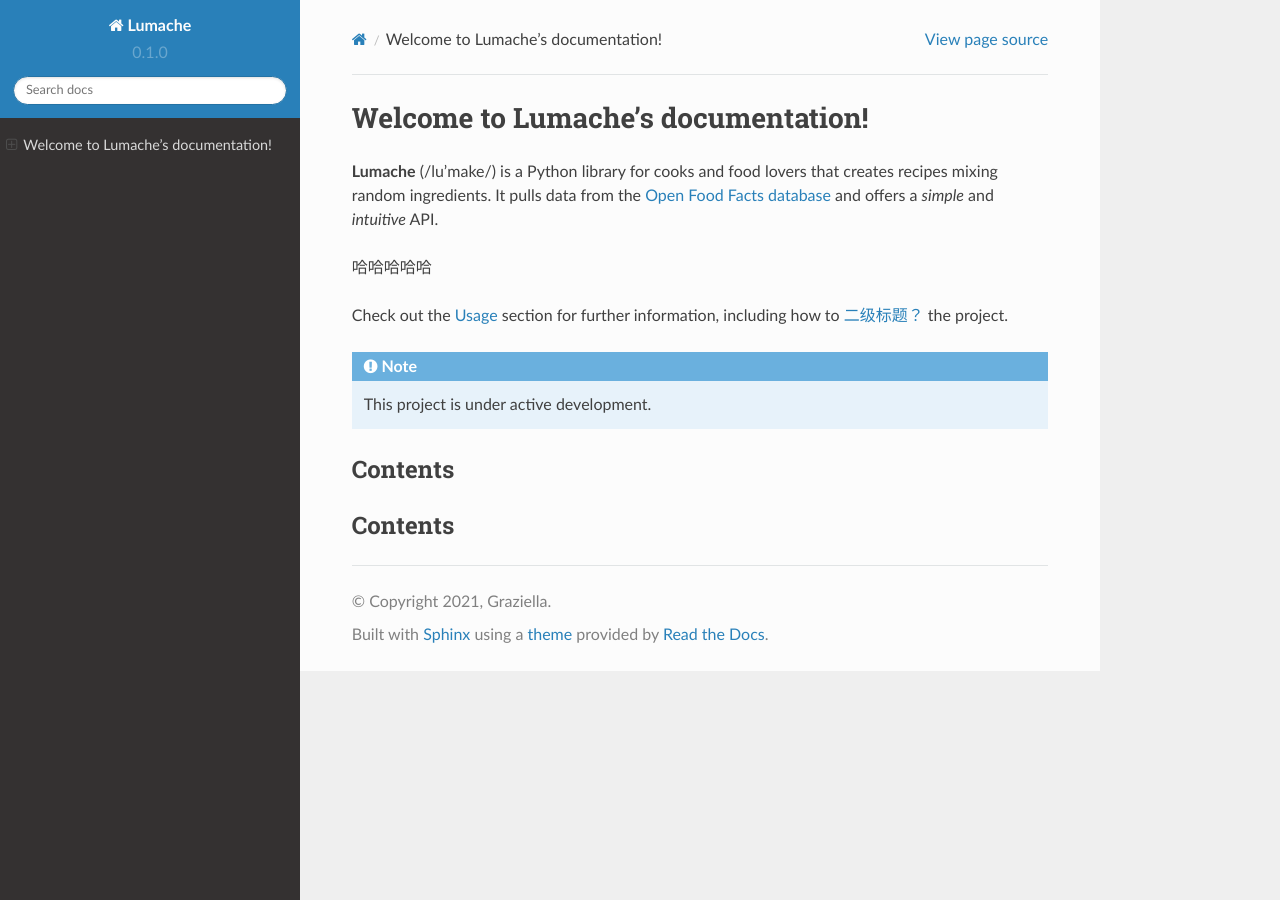
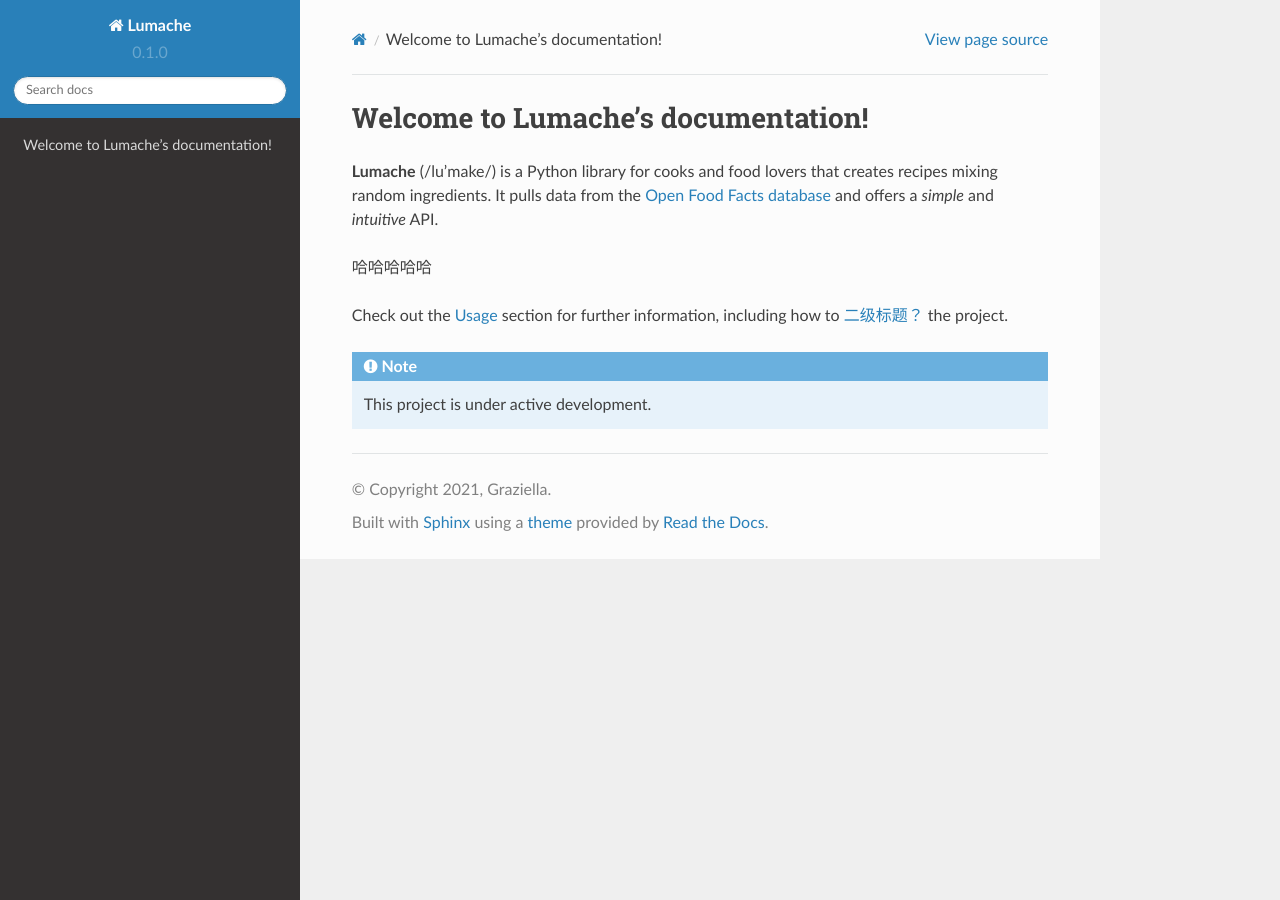
Before and after one commit to OlaWod/test-rtd, a Sphinx documentation site: the page built from docs/source/index.rst, in a window 1280 px wide. Built offline with Sphinx 7.4.7 and the Read the Docs theme 2.0.0, drawn with Linux system fonts in a browser that asks for light colours.

Commit message:
modified index.rst

```diff
--- a/docs/source/index.rst
+++ b/docs/source/index.rst
@@ -15,20 +15,18 @@ how to :ref:`installation` the project.
 
    This project is under active development.
 
-Contents
---------
+.. Hidden TOCs
 
 .. toctree::
    :maxdepth: 2
-   :caption: 第一个:
+   :caption: 第一个
+   :hidden:
    usage
    api
 
-Contents
---------
-
 .. toctree::
    :maxdepth: 2
-   :caption: 第二个:
+   :caption: 第二个
+   :hidden:
    测试
    这是标题？
```
